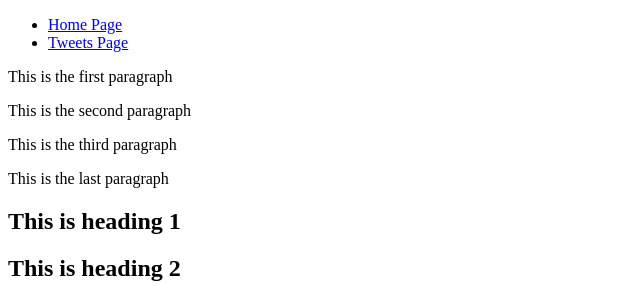
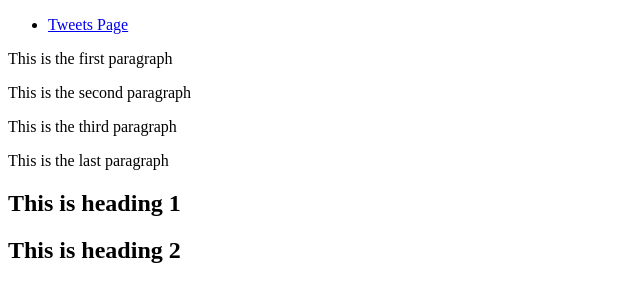
Before and after one commit to IbrahimBachar/My_First_Portfolio, a plain HTML site: page html_basic/index.html in a window 1280 px wide. Shown: the top 286 px of the page, without its empty margins (0-640 px from the left). Drawn offline with Linux system fonts and the light colour scheme.

Commit message:
Update index.html

```diff
--- a/html_basic/index.html
+++ b/html_basic/index.html
@@ -9,7 +9,6 @@
 <body>
     <header>
         <ul>
-            <li><a href="index.html">Home Page</a></li>
             <li><a href="tweets.html">Tweets Page</a></li>
         </ul>
     </header>
```
